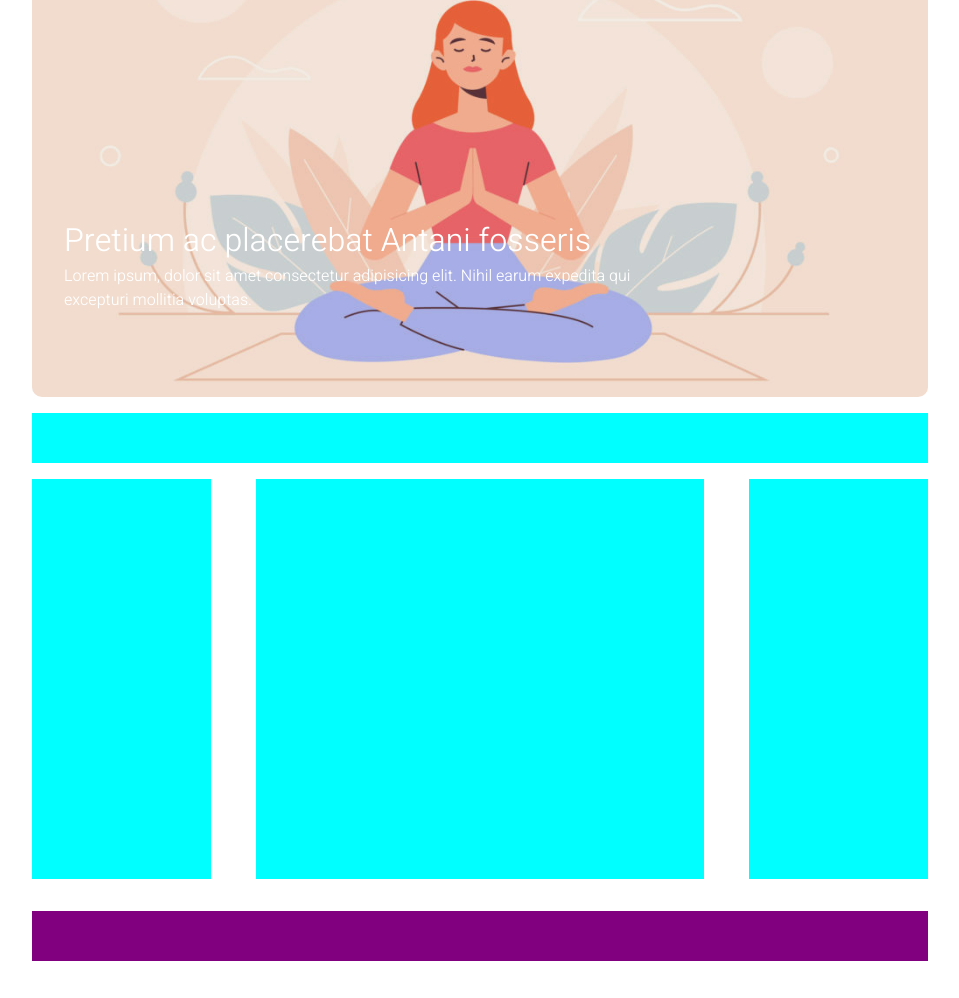
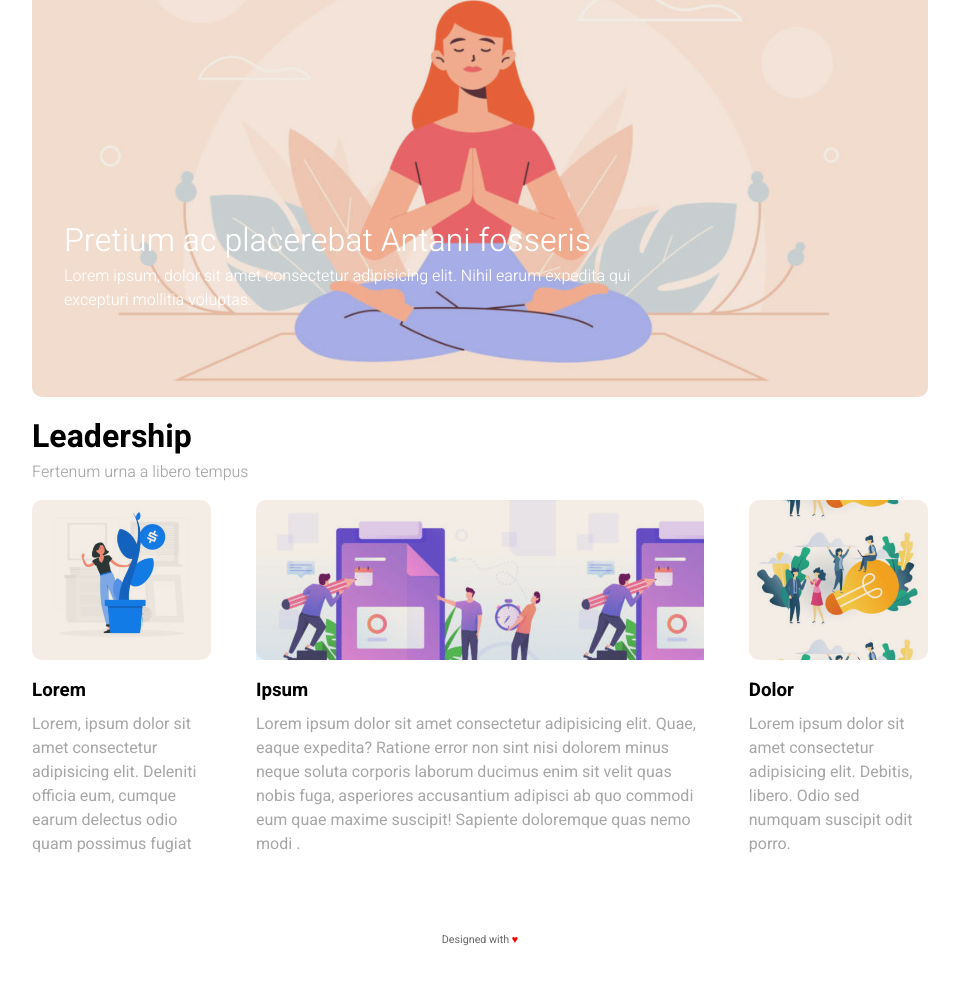
Before and after one commit to Eliastellati/htmlcss-wp, a plain HTML site: page index.html in a window 1280 px wide. Shown: the part 272-1270 px from the top of the page, without its empty margins (160-1119 px from the left). Before the commit the page ends 1249 px from the top, so only its background shows below. Drawn offline with Linux system fonts and the light colour scheme.

Commit message:
terminato layout

```diff
--- a/css/style.css
+++ b/css/style.css
@@ -30,7 +30,15 @@ header li {
     margin: 1rem 1rem 1rem 0;
     font-weight: 300;
     color: #a7a7a7;
+}
 
+a {
+    transition: .2s ease;
+    cursor: pointer;
+}
+
+a:hover{
+    color: black;
 }
 
 .hero {
@@ -41,6 +49,11 @@ header li {
     background-image: url(../css/img/banner.jpg);
     background-size: cover;
     background-position: center;
+    transition: ease-out 0.8s;
+}
+
+.hero:hover {
+    transform: scale(1.1, 1.1);
 }
 
 .layer{
@@ -63,21 +76,28 @@ header li {
 .hero-text h4{
     font-weight: lighter;
 }
-}
 
 .clearfix {
     width: 100%;
-    background-color: cadetblue;
 }
+
 .clearfix::after{
     content: "";
     display: table;
     clear: both;
 }
+
 main .topnav {
    width: 100%;
-   height: 50px;
-   background-color: aqua;
+}
+
+.topnav h2{
+    font-size: 2rem;
+}
+
+.topnav h4{
+    font-weight: lighter;
+    color: #a7a7a7;
 }
 
 .left{
@@ -85,7 +105,23 @@ main .topnav {
     width: 20%;
     height: 400px;
     margin: 1rem 0;
-    background-color: aqua;
+}
+
+.left .image{
+    width: 100%;
+    height: 40%;
+    background-image:url('../css/img/img-1.jpg');
+    background-position: center;
+    background-size: contain;
+}
+
+main h3 {
+    margin-top: 1rem;
+}
+
+main p {
+    margin-top: .5rem;
+    color: #a7a7a7;
 }
 
 article {
@@ -93,7 +129,13 @@ article {
     width: 50%;
     height: 400px;
     margin: 1rem 5%;
-    background-color: aqua;
+}
+
+article .image{
+    width: 100%;
+    height: 40%;
+    background-image: url('../css/img/img-2.jpg');
+    background-position:initial;
 }
 
 .right {
@@ -101,11 +143,28 @@ article {
     width: 20%;
     height: 400px;
     margin: 1rem 0;
-    background-color: aqua;
+}
+
+.right .image {
+    width: 100%;
+    height: 40%;
+    background-image:url('../css/img/img-3.jpg');
+    background-position: center;
+    background-size: contain;
 }
 
 footer {
     height: 50px;
     margin: 1rem 0;
-    background: purple;
+    text-align: center;
 }
+
+footer h6{
+    font-weight:normal;
+    font-size: 1.4;
+    color: #696969;
+}
+
+footer span{
+    color: red;
+}
--- a/index.html
+++ b/index.html
@@ -16,12 +16,12 @@
              <img src="css/img/logo.png" alt="logo neori" width="100%">
          </div>
          <ul>
-            <li>FEATURES</li>
-            <li>EDITORIALS</li>
-            <li>ENVIRONMENTS</li>
-            <li>BLOG</li>
-            <li>SHOP</li>
-            <li>CONTACT</li>
+            <li><a>FEATURES</a></li>
+            <li><a>EDITORIALS</a></li>
+            <li><a>ENVIRONMENTSV</a></li>
+            <li><a>BLOG</a></li>
+            <li><a>SHOP</a></li>
+            <li><a>CONTACT</a></li>
         </ul>
     </header>
 
@@ -36,15 +36,42 @@
     </div>
 
     <main class="clearfix">
-        <div class="topnav"></div>
-        <aside class="left"></aside>
-        <article></article>
-        <aside class="right"></aside>
+        <div class="topnav">
+            <h2>Leadership</h2>
+            <h4>Fertenum urna a libero tempus</h4>
+        </div>
+        <aside class="left">
+            <div class="image">
+                <div class="layer">
+
+                </div>
+            </div>
+            <h3>Lorem</h3>
+            <p>Lorem, ipsum dolor sit amet consectetur adipisicing elit. Deleniti officia eum, cumque earum delectus odio quam possimus fugiat</p>
+        </aside>
+        <article>
+            <div class="image">
+                <div class="layer">
+
+                </div>
+            </div>
+            <h3>Ipsum</h3>
+            <p>Lorem ipsum dolor sit amet consectetur adipisicing elit. Quae, eaque expedita? Ratione error non sint nisi dolorem minus neque soluta corporis laborum ducimus enim sit velit quas nobis fuga, asperiores accusantium adipisci ab quo commodi eum quae maxime suscipit! Sapiente doloremque quas nemo modi .</p>
+        </article>
+        <aside class="right">
+            <div class="image">
+                <div class="layer">
+
+                </div>
+            </div>
+            <h3>Dolor</h3>
+            <p>Lorem ipsum dolor sit amet consectetur adipisicing elit. Debitis, libero. Odio sed numquam suscipit odit porro.</p>
+        </aside>
 
     </main>
 
     <footer>
-
+         <h6>Designed with <span>&hearts;</span></h6>
     </footer>
     </div>
 </body>
```
